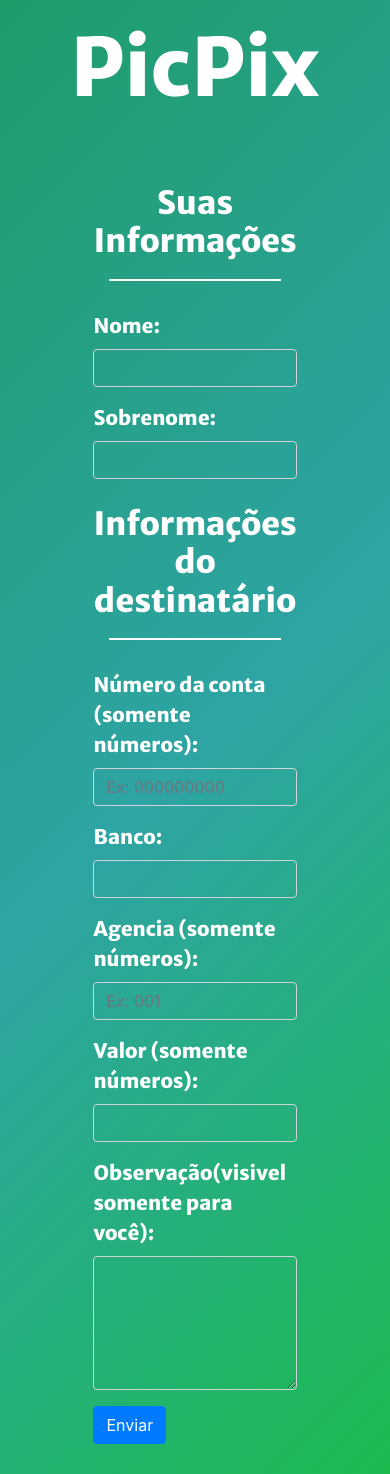
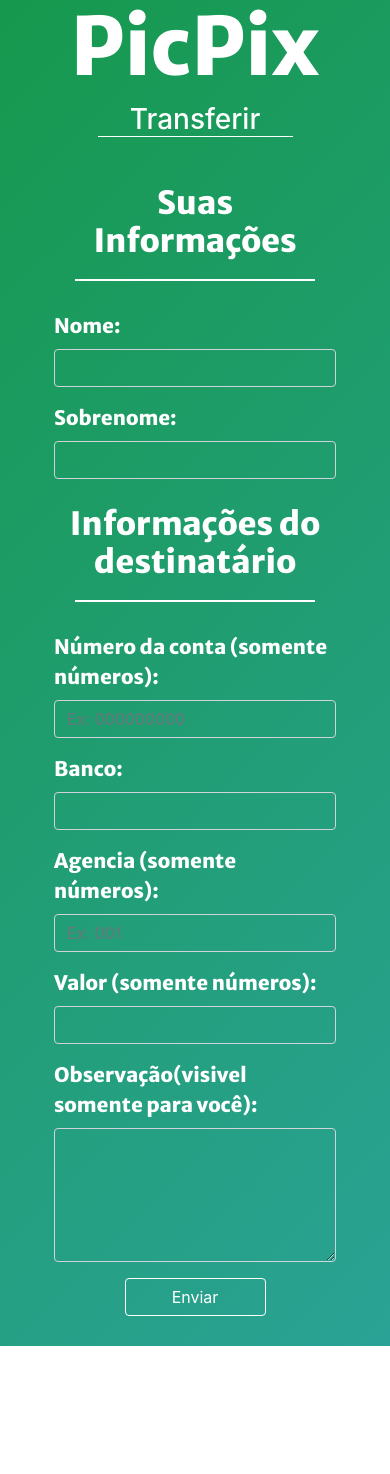
Before and after one commit to Marcellowww/Exercicos4.js_PicPix, a plain HTML site: page index.html in a window 390 px wide. After the commit the page ends 1346 px from the top, so only its background shows below. Drawn offline with nearby package versions, Linux system fonts and the light colour scheme; a web font is replaced by a local one.

Commit message:
Adicionando layuot mobile

```diff
--- a/css/index.css
+++ b/css/index.css
@@ -32,6 +32,7 @@
     display: flex;
     justify-content: center;
     align-items: center;
+    flex-direction: column;
 
 }
 
@@ -39,6 +40,13 @@
     font-family: 'Merriweather Sans', sans-serif;
     color: white;
     font-size: 80px;
+}
+
+.header-sub-title {
+    text-align: center;
+    color: white;
+    border-bottom: 1px solid white;
+    width: 50%;
 }
 
 .main-container {
@@ -102,3 +110,73 @@
    appearance: textfield;
 
 }
+
+.button-container {
+    display: flex;
+    justify-content: center;
+}
+
+.btn-primary {
+    width: 50%;
+    background-color: transparent;
+    border-color: white;
+}
+
+.btn-primary:hover {
+    background-color: white;
+    color: black;
+    border: white;
+}
+
+.btn-primary::after {
+    background-color: white;
+    color: black;
+    border: white;
+}
+
+.btn-primary:not(:disabled):not(.disabled).active:focus, .btn-primary:not(:disabled):not(.disabled):active:focus, .show>.btn-primary.dropdown-toggle:focus {
+    box-shadow: 0 0 0 0.2rem rgb(255 255 255 / 50%);
+}
+
+.btn-primary:not(:disabled):not(.disabled).active, .btn-primary:not(:disabled):not(.disabled):active, .show>.btn-primary.dropdown-toggle {
+    color: #fff;
+    background-color: transparent;
+
+}
+
+.btn-primary.focus, .btn-primary:focus {
+    box-shadow: 0 0 0 0.2rem rgb(255 255 255 / 50%);
+}
+
+.btn-primary.focus, .btn-primary:focus {
+    box-shadow: 0 0 0 0.2rem rgb(255 255 255 / 50%);
+}
+
+
+
+
+@media(max-width: 769px) {
+    body {
+        background: linear-gradient(-45deg, #0ECE0E, #2EA4A4, #12973F, #2EA4A4);
+        background-size: 500% 400%;
+        height: auto;
+    }
+
+    @keyframes gradient {
+        0% {
+            background-position: 050%;
+        }
+        50% {
+            background-position: 50%;
+        }
+        100% {
+            background-position: 50%;
+        }
+    }
+}
+
+@media(max-width: 600px) {
+    .form-container {
+        width: 80%;
+    }
+}
--- a/index.html
+++ b/index.html
@@ -3,8 +3,8 @@
 
 <head>
     <meta charset="UTF-8">
-    <meta name="viewport" content="width=device-width, initial-scale=1.0">
-    <title>PicPix - Home</title>
+    <meta name="viewport" content="width=device-width, initial-scale=1">
+    <title>PicPix - Tranferir</title>
 
     <link rel="stylesheet" href="css/reset.css">
 
@@ -20,6 +20,7 @@
 <body>
     <header class="header-container">
         <h1 class="header-title">PicPix</h1>
+        <h3 class="header-sub-title">Transferir</h3>
     </header>
 
     <main class="main-container">
@@ -82,8 +83,9 @@
                     <label for="obs">Observação(visivel somente para você):</label>
                     <textarea class="form-control" rows="5" id="obs"></textarea>
                 </div>
-
-                <button type="reset" class="btn btn-primary" onclick="verify()">Enviar</button>
+                <div class="button-container">
+                    <button type="reset" class="btn btn-primary" onclick="verify()">Enviar</button>
+                </div>
             </div>
         </form>
     </main>
```
Also changed, not shown: js/index.js (line endings or trailing spaces).
